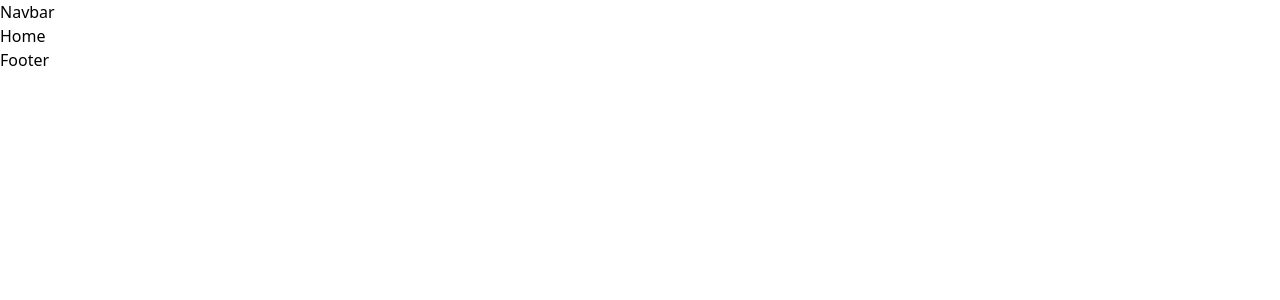
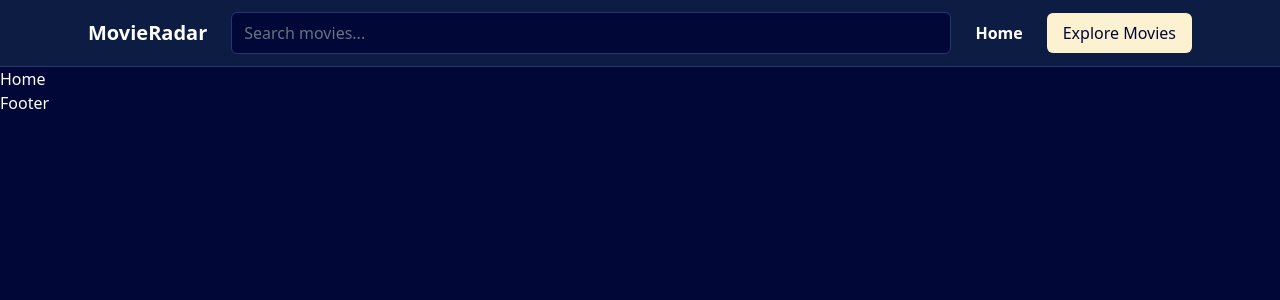
Before and after one commit to ishayanalam/MovieRadar, a React (Vite) app: page / in a window 1280 px wide. Shown: the top 300 px of the page. Built offline with nearby package versions, Linux system fonts and the light colour scheme.

Commit message:
feat : changed color config and added navbar

```diff
--- a/src/components/Navbar.jsx
+++ b/src/components/Navbar.jsx
@@ -1,3 +1,64 @@
+import { useState } from "react";
+import { NavLink, useNavigate } from "react-router-dom";
+
 export default function Navbar() {
-  return <div>Navbar</div>;
+  const [query, setQuery] = useState("");
+  const navigate = useNavigate();
+
+  const handleSubmit = (e) => {
+    e.preventDefault();
+    if (query.trim()) {
+      navigate(`/movies?search=${encodeURIComponent(query.trim())}`);
+    }
+  };
+
+  const activeLink = "text-white font-bold";
+  const inactiveLink = "text-gray-300 font-normal hover:text-white";
+
+  return (
+    <nav className="sticky top-0 z-50 bg-surface border-b border-border">
+      <div className="max-w-6xl mx-auto px-4 sm:px-6 py-3 flex items-center gap-3 sm:gap-6">
+        {/* Logo */}
+        <NavLink
+          to="/"
+          end
+          className="text-base sm:text-xl font-bold text-white whitespace-nowrap"
+        >
+          MovieRadar
+        </NavLink>
+
+        {/* Search bar */}
+        <form onSubmit={handleSubmit} className="flex-1 min-w-0">
+          <input
+            type="text"
+            value={query}
+            onChange={(e) => setQuery(e.target.value)}
+            placeholder="Search movies..."
+            className="w-full bg-background border border-border text-black text-sm sm:text-base rounded-md px-3 py-1.5 sm:py-2 placeholder-gray-500 focus:outline-none focus:border-accent transition"
+          />
+        </form>
+
+        {/* Links */}
+        <div className="flex items-center gap-3 sm:gap-6 shrink-0">
+          <NavLink
+            to="/"
+            end
+            className={({ isActive }) =>
+              `hidden sm:inline text-sm sm:text-base transition ${isActive ? activeLink : inactiveLink}`
+            }
+          >
+            Home
+          </NavLink>
+          <NavLink
+            to="/movies"
+            className={({ isActive }) =>
+              `bg-accent hover:bg-accent-hover text-background px-3 sm:px-4 py-1.5 sm:py-2 rounded-md text-sm sm:text-base transition whitespace-nowrap ${isActive ? "font-bold" : "font-normal"}`
+            }
+          >
+            Explore Movies
+          </NavLink>
+        </div>
+      </div>
+    </nav>
+  );
 }
--- a/src/index.css
+++ b/src/index.css
@@ -3,10 +3,15 @@
 @tailwind utilities;
 
 :root {
-  --color-background: #0a0a0a;
-  --color-surface: #171717;
-  --color-border: #262626;
-  --color-accent: #dc2626;
-  --color-accent-hover: #b91c1c;
-  --color-rating: #fbbf24;
+  --color-background: #010736;
+  --color-surface: #0D1C42;
+  --color-border: #22396F;
+  --color-accent: #FCF1D0;
+  --color-accent-hover: #e5d8b6;
+  --color-rating: #FCF1D0;
 }
+
+body {
+  background-color: var(--color-background);
+  color: #ffffff;
+}
```
